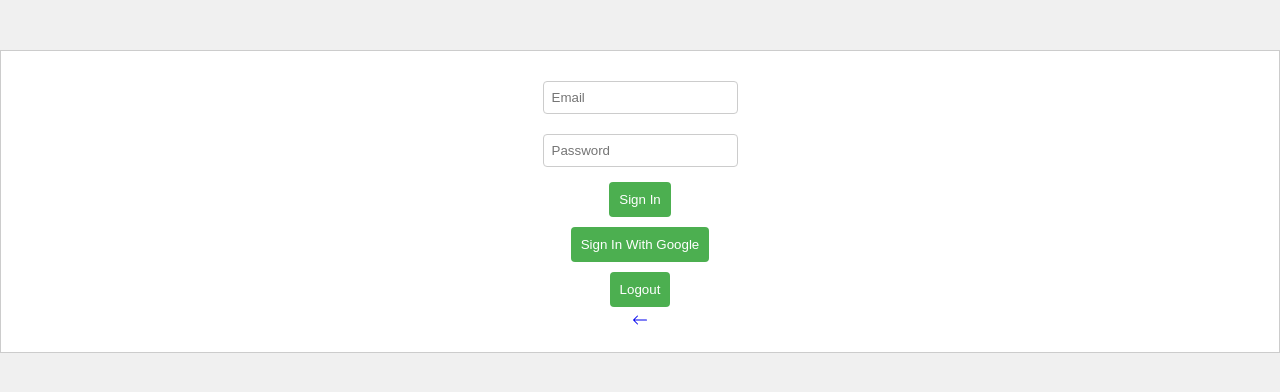
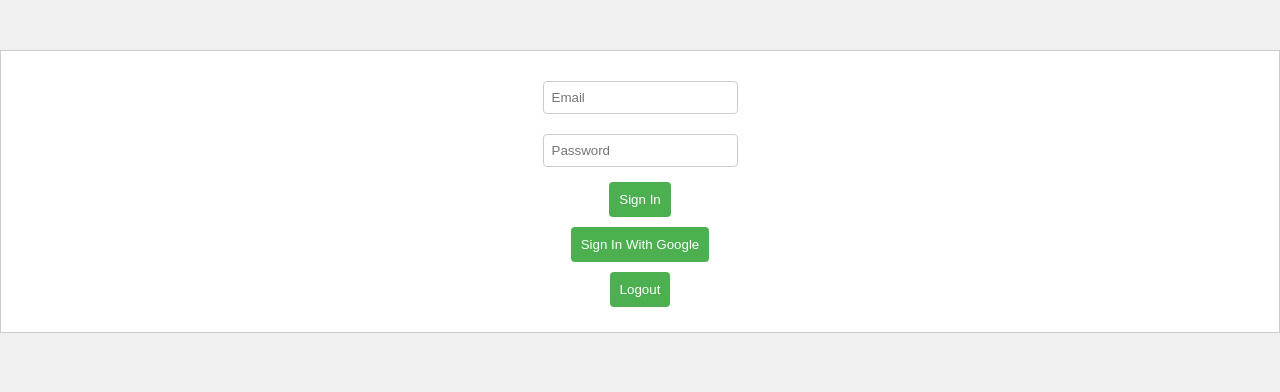
Before and after one commit to SGreen24/HackUMBC, a React (Vite) app in the folder hackumbc/: page / in a window 1280 px wide. Shown: the top 392 px of the page. Built offline with nearby package versions, Linux system fonts and the light colour scheme.

Commit message:
Log Out Button

```diff
--- a/hackumbc/package.json
+++ b/hackumbc/package.json
@@ -13,6 +13,7 @@
     "firebase": "^10.13.2",
     "react": "^18.3.1",
     "react-dom": "^18.3.1",
+    "react-icons": "^5.3.0",
     "react-router-dom": "^6.26.2"
   },
   "devDependencies": {
--- a/hackumbc/src/components/Home/Home.jsx
+++ b/hackumbc/src/components/Home/Home.jsx
@@ -2,6 +2,7 @@
 import React from 'react';
 import { useNavigate } from 'react-router-dom'; // Import useNavigate for navigation
 import './Home.css'; // Import CSS for styling
+import HomeButton from '../HomeButton';
 
 const Home = () => {
   const navigate = useNavigate(); // Initialize useNavigate hook
@@ -20,6 +21,7 @@ const Home = () => {
       <button className="questionnaire-btn" onClick={handleNavigateToQuestionnaire}>
         Go to Questionnaire
       </button>
+      <HomeButton/>
     </div>
   );
 };
--- a/hackumbc/src/components/HomeButton.jsx
+++ b/hackumbc/src/components/HomeButton.jsx
@@ -6,8 +6,8 @@ const HomeButton = ({ destination = "/" }) => {
         <div className="flex">
             <Link
             to={destination}
-            className="bg-orange-400 px-4 py-1 rounded-lg w-fit">
-                <BsArrowLeft className="text-2xl"/>
+            className="bg-blue-400 px-8 py-1 rounded-lg w-fit">
+                <BsArrowLeft size="24" className="text-4xl"/>Log Out
             </Link>
         </div>
     )
--- a/hackumbc/src/components/Login/Auth.jsx
+++ b/hackumbc/src/components/Login/Auth.jsx
@@ -7,7 +7,6 @@ import {
   signInWithPopup,
   signOut,
 } from "firebase/auth";
-import HomeButton from "../HomeButton";
 
 export const Auth = () => {
   const [email, setEmail] = useState("");
@@ -55,7 +54,7 @@ export const Auth = () => {
       <button onClick={signIn}>Sign In</button>
       <button onClick={signInWithGoogle}>Sign In With Google</button>
       <button onClick={logout}>Logout</button>
-      <HomeButton />
+
     </div>
   );
 };
--- a/hackumbc/src/components/Questionnaire/Questionnaire.jsx
+++ b/hackumbc/src/components/Questionnaire/Questionnaire.jsx
@@ -1,4 +1,5 @@
 import './Questionnaire.css'; // Import styles for Questionnaire
+import HomeButton from "../HomeButton";
 
 const Questionnaire = () => {
   const handleSubmit = () => {
```
Also changed, not shown: 1 other file (tests, documents, lock files or other folders).
